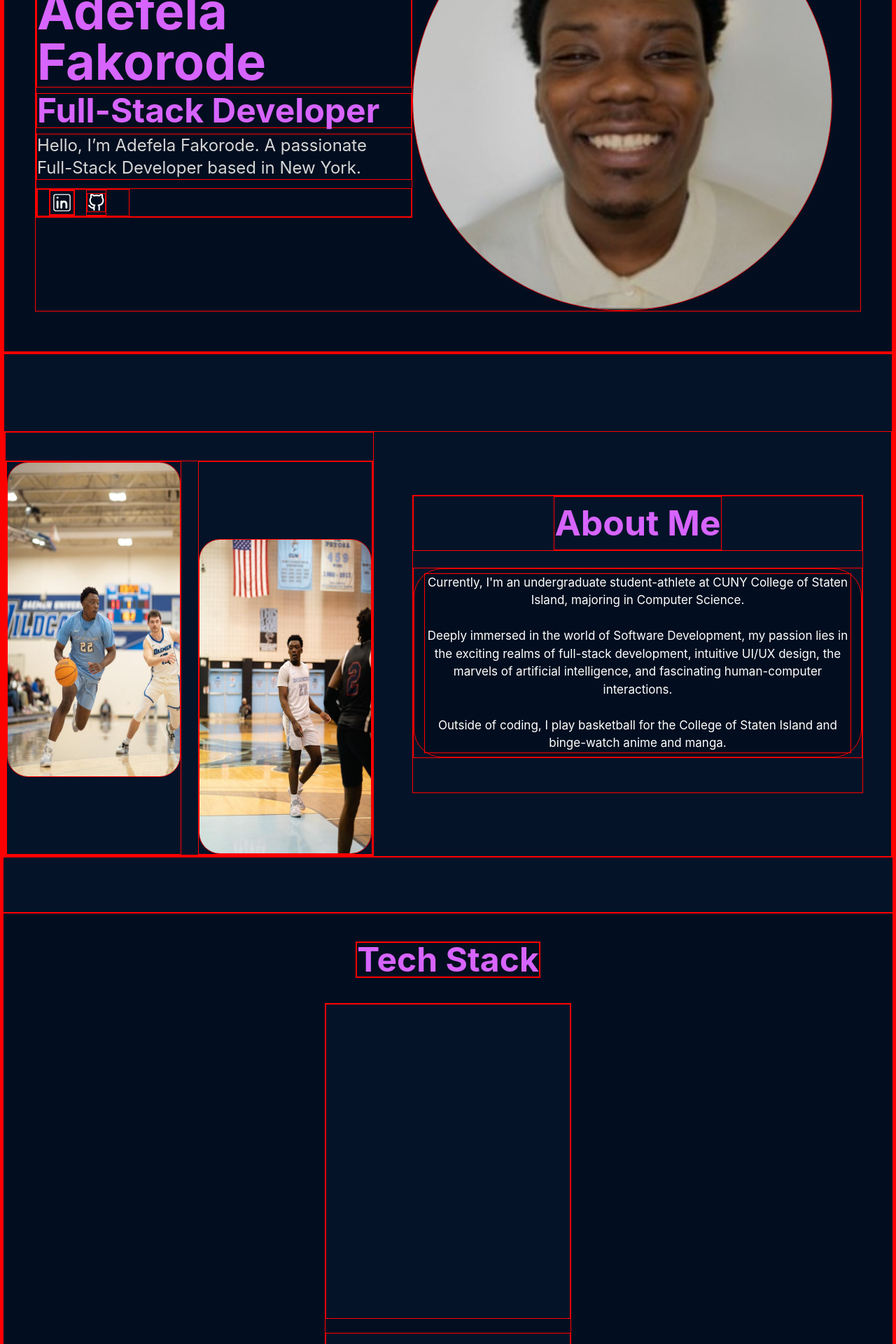
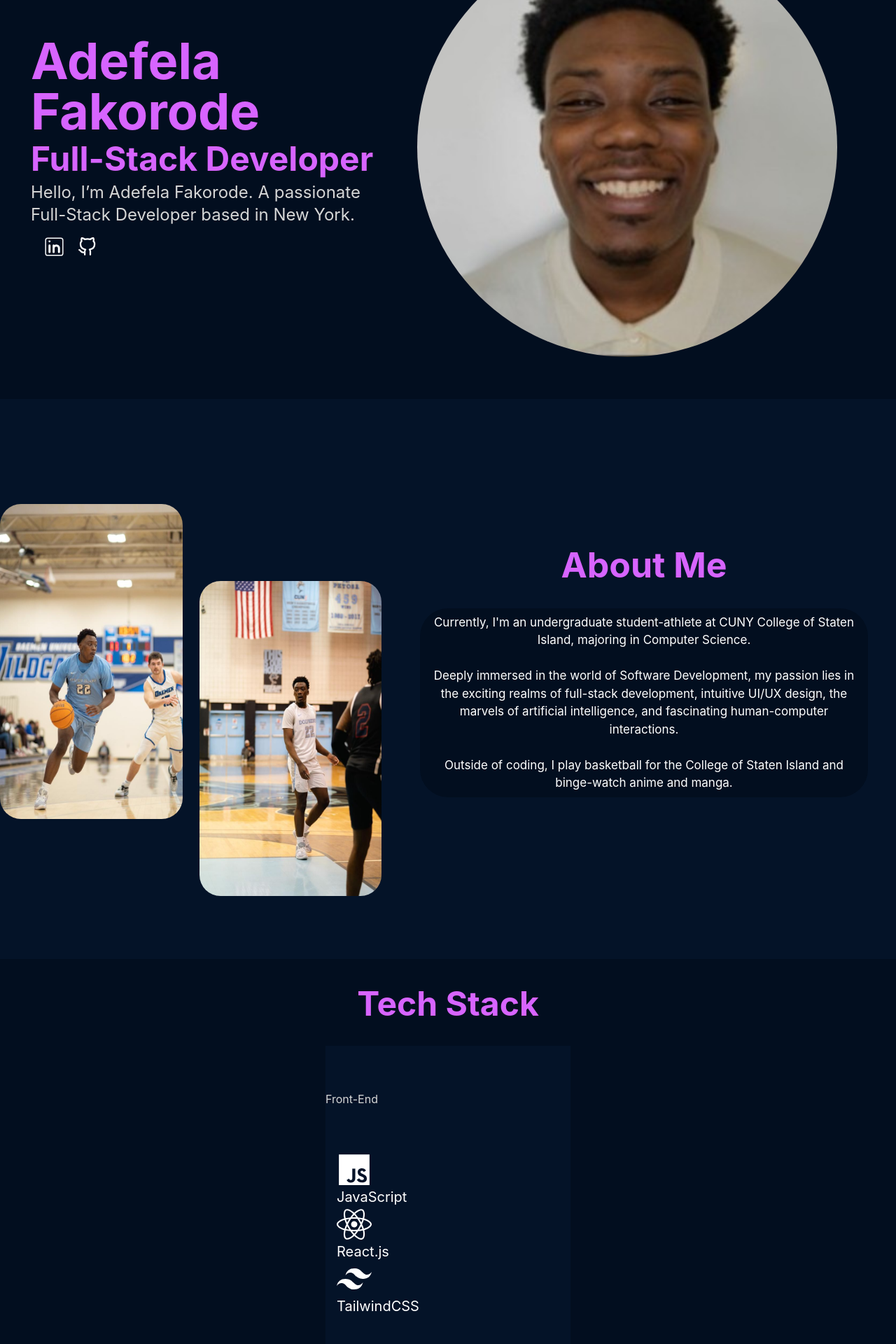
Before and after one commit to AdefelaFakorode/Adefela, a React (Vite) app: page / in a window 1280 px wide. Shown: the part 300-2220 px from the top of the page at 70% size. Built offline with nearby package versions, Linux system fonts and the light colour scheme.

Commit message:
working on tech stack

```diff
--- a/src/components/About.jsx
+++ b/src/components/About.jsx
@@ -3,7 +3,7 @@ import BBP2 from "../assets/BBP2.jpg";
 
 const About = () => {
   return (
-    <div name="about" className=" w-full h-screen  bg-primary">
+    <div name="about" className=" min-w-full min-h-screen  bg-primary">
       <div className="xl:pt-[110px]  pt-[100px]">
         <div className="xl:flex md:flex xl:flex-row-reverse md:flex-row-reverse justify-center ">
           {/*About-text*/}
@@ -14,8 +14,8 @@ const About = () => {
 
             {/*Card*/}
             <div className="flex justify-center">
-              <div className="w-[410px] h-[250px] xl:w-[640px] xl:h-[270px] md:w-[600px] md:h-[250px] rounded-[40px] xl:rounded-[40px] bg-secondary flex items-center">
-                <p className="my-8 mx-[14px] text-white xl:text-[17px] md:text-[17px] text-[14px] text-center">
+              <div className="w-[350px] h-[550px] xl:w-[640px] xl:h-[270px] md:w-[600px] md:h-[250px] rounded-[40px] xl:rounded-[40px] sm:w-[500px] bg-secondary flex items-center">
+                <p className="my-8 mx-[14px] text-white xl:text-[17px] md:text-[17px] text-[20px] text-center">
                   Currently, I'm an undergraduate student-athlete at CUNY
                   College of Staten Island, majoring in Computer Science.
                   <br />
@@ -35,7 +35,7 @@ const About = () => {
 
           {/*Images*/}
           <div className="flex-auto center">
-            <div className="flex justify-center mt-10 space-x-6">
+            <div className="flex justify-center pt-10 pb-10 space-x-6">
               <div>
                 <img
                   src={BBP1}
--- a/src/components/Home.jsx
+++ b/src/components/Home.jsx
@@ -1,22 +1,14 @@
 import { CiLinkedin } from "react-icons/ci";
 import { FiGithub } from "react-icons/fi";
-import { FaHtml5 } from "react-icons/fa";
-import { FaCss3Alt } from "react-icons/fa";
-import { IoLogoJavascript } from "react-icons/io5";
-import { SiTypescript } from "react-icons/si";
-import { FaReact } from "react-icons/fa";
-import { TbBrandNextjs } from "react-icons/tb";
-import { SiTailwindcss } from "react-icons/si";
-import { FaBootstrap } from "react-icons/fa";
 import PP from "../assets/PP.jpg";
 
 const Home = () => {
   return (
-    <div name="home" className="w-full h-screen bg-secondary">
+    <div name="home" className="min-w-full min-h-screen bg-secondary">
       {/* Container */}
-      <div className="max-w-full px-11 flex flex-col justify-center h-full">
+      <div className="max-w-full px-11 flex flex-col justify-center h-full xl:pb-[60px]">
         {/* Flex Container for Text and Image */}
-        <div className="flex flex-col sm:flex-row items-center">
+        <div className="flex flex-col sm:flex-row items-center mt-[130px]">
           {/* Image */}
           <img
             src={PP}
--- a/src/components/Skills.jsx
+++ b/src/components/Skills.jsx
@@ -1,43 +1,47 @@
 import React from "react";
+import { FaHtml5 } from "react-icons/fa";
+import { FaCss3Alt } from "react-icons/fa";
+import { IoLogoJavascript } from "react-icons/io5";
+import { SiTypescript } from "react-icons/si";
+import { FaReact } from "react-icons/fa";
+import { TbBrandNextjs } from "react-icons/tb";
+import { SiTailwindcss } from "react-icons/si";
+import { FaBootstrap } from "react-icons/fa";
 
 function Skills() {
-
   // Skills
   const frontEndS = [
     {
       title: "JavaScript",
-    icon: "..."
+      icon: <IoLogoJavascript size={50} />,
     },
     {
-    title: "React.JS",
-    icon: "..."
+      title: "React.js",
+      icon: <FaReact size={50} />,
     },
     {
       title: "TailwindCSS",
-    icon: "..."
+      icon: <SiTailwindcss size={50} />,
     },
   ];
 
   const backEnd = [
     {
       title: "Node.JS",
-    icon: "..."
+      icon: <i className="devicon-nodejs-plain colored text-3xl"></i>,
     },
     {
       title: "Express.JS",
-    icon: "..."
+      icon: <i className="devicon-express-original colored text-3xl"></i>,
     },
     {
       title: "PostgreSQL",
-    icon: "..."
+      icon: <i className="devicon-postgresql-plain colored text-3xl"></i>,
     },
   ];
 
-
   return (
-
     <div
-
       name="skill"
       className="flex w-full flex-col items-center justify-center bg-secondary"
     >
@@ -48,12 +52,26 @@ const backEnd = [
 
       {/*Boxes*/}
       <div className="mt-9 space-y-5">
-        <div className="w-[350px] h-[450px] bg-primary"></div>
-        <div className="w-[350px] h-[450px] bg-primary"></div>
+        {/*Front-End Skills*/}
+        <div className="w-[350px] h-[450px] bg-primary flex flex-col justify-evenly">
+          <h1 className="text-mainTextColor">Front-End</h1>
+          <ul>
+            {frontEndS.map((skill, index) => {
+              return (
+                <li key={index}>
+                <div className="text-white translate-colors duration-300 hover:text-primaryTextColor">
+                  {skill.icon}
+                </div>
+                <span className="text-xl text-white">{skill.title}</span>
+              </li>
+              );
+            })}
+          </ul>
+        </div>
+
+        {/*Back-End Skills*/}
         <div className="w-[350px] h-[450px] bg-primary"></div>
       </div>
-
-
     </div>
   );
 }
--- a/src/index.css
+++ b/src/index.css
@@ -8,5 +8,5 @@ li{
 }
 
 *{
-    border: 1px solid red
+
 }
```
Lines whose indentation alone changed are shown as unchanged.
